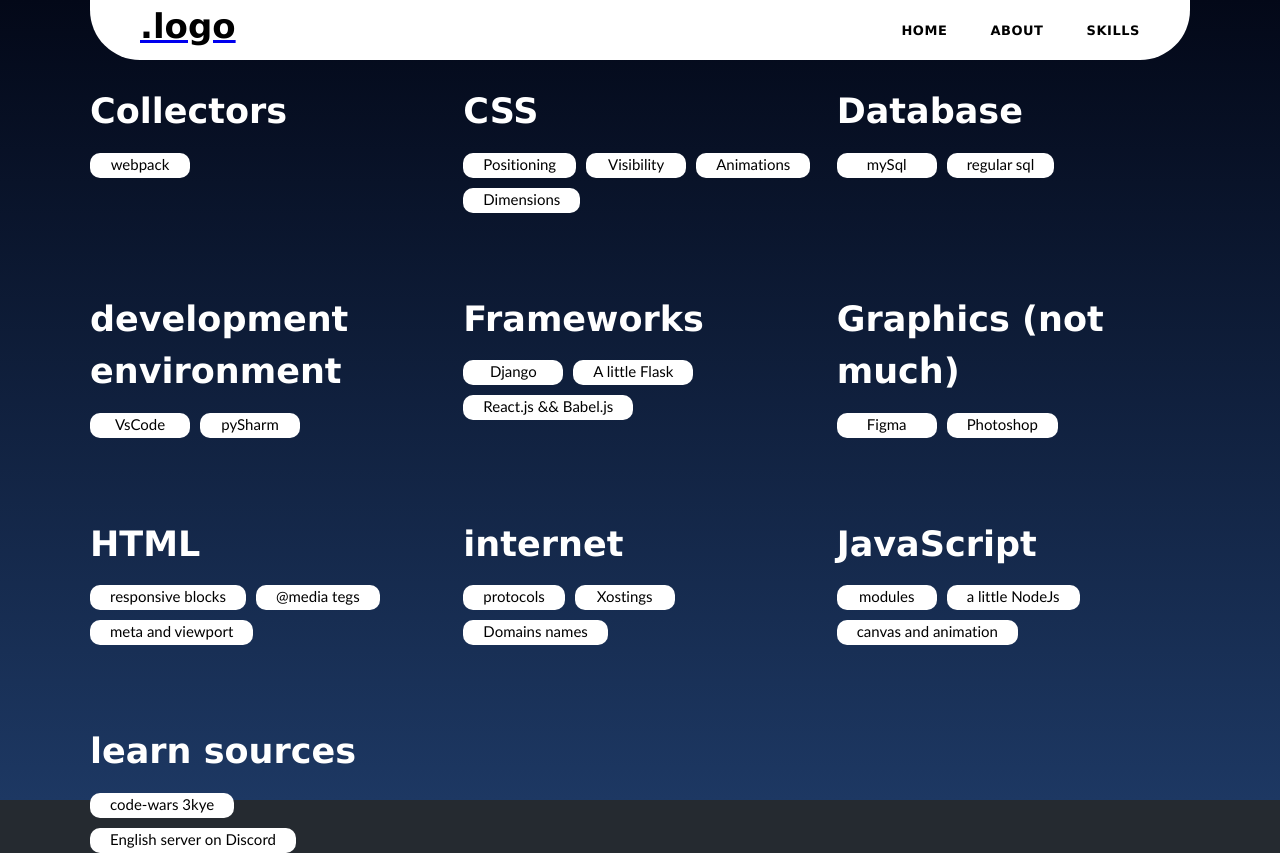
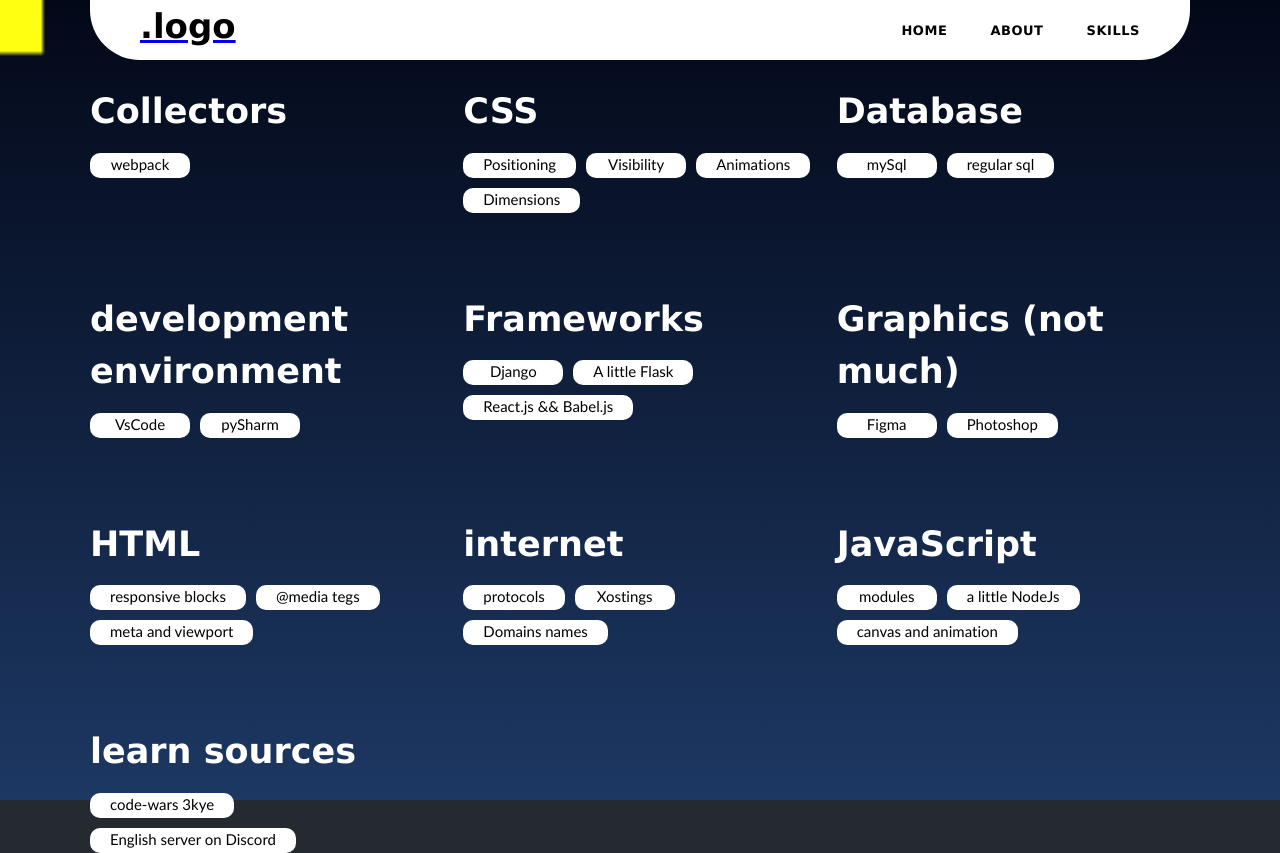
Before and after one commit to grand3680/porfolio-nextJS, a Next.js app: page /skills in a window 1280 px wide. Built offline with nearby package versions, Linux system fonts and the light colour scheme.

Commit message:
add canvas

```diff
--- a/src/components/Heder/Heding.js
+++ b/src/components/Heder/Heding.js
@@ -3,11 +3,17 @@ import styles from './styles/base.module.scss'
 import NavBar from '@/components/navigation/NavBar';
 import container from '@/styles/container.module.scss';
 
-const Heading = () => (
-  <>
+import { useRef } from 'react';
+import Canvas from './canvas/canvas';
+
+const Heading = () => {
+  const canvasRef = useRef(null);
+
+  return (<>
    <div className={container.container}>
     <div className={styles.particle_background}>
-        <canvas id="canvas_particle" className={styles.canvas_particle_background}></canvas>
+        <Canvas id="canvas_particle" className={styles.canvas_particle_background} ref={canvasRef}/>
+        {/* <canvas id="canvas_particle" className={styles.canvas_particle_background}></canvas> */}
     </div>
 
     <div className={styles.container}>
@@ -15,8 +21,7 @@ const Heading = () => (
     </div>
 
    </div>
-  </>
-
-)
+  </>)
+}
 
 export default Heading;
--- /dev/null
+++ b/src/components/Heder/canvas/canvas.js
@@ -0,0 +1,18 @@
+import { useRef, useEffect } from 'react';
+
+const Canvas = (props) => {
+    const canvasRef = useRef(null)
+
+    useEffect(() => {
+        const canvas = canvasRef.current
+        const context = canvas.getContext('2d')
+        //Our first draw
+        context.fillStyle = '#ffff11'
+        // context.fillRect(0, 0, context.canvas.width, context.canvas.height)
+        context.fillRect(0, 0, 10, 10)
+    }, [])
+
+  return <canvas ref={canvasRef} {...props}/>
+}
+
+export default Canvas
--- a/src/components/navigation/links.ts
+++ b/src/components/navigation/links.ts
@@ -7,8 +7,7 @@ interface nav {
 const navigations : nav[] = [
     {id: 1, title: 'home', path: '/'},
     {id: 2, title: 'about', path: '/about'},
-    // {id: 3, title: 'works', path: '/works'},
-    {id: 4, title: 'skills', path: '/skills'},
+    {id: 3, title: 'skills', path: '/skills'},
 ]
 
 export default navigations;
--- a/src/components/skills/skillses.js
+++ b/src/components/skills/skillses.js
@@ -1,4 +1,3 @@
-// import styles from '../styles/Main.module.main.scss'
 import styles from './styles/skills.module.scss';
 import someTestSkill from './skills';
 
--- a/src/pages/_app.js
+++ b/src/pages/_app.js
@@ -1,4 +1,3 @@
-//import '../styles/globals.css';
 import Layout from '@/components/Layout'
 import Head  from 'next/head';
 import '../styles/body/body.scss'
```
